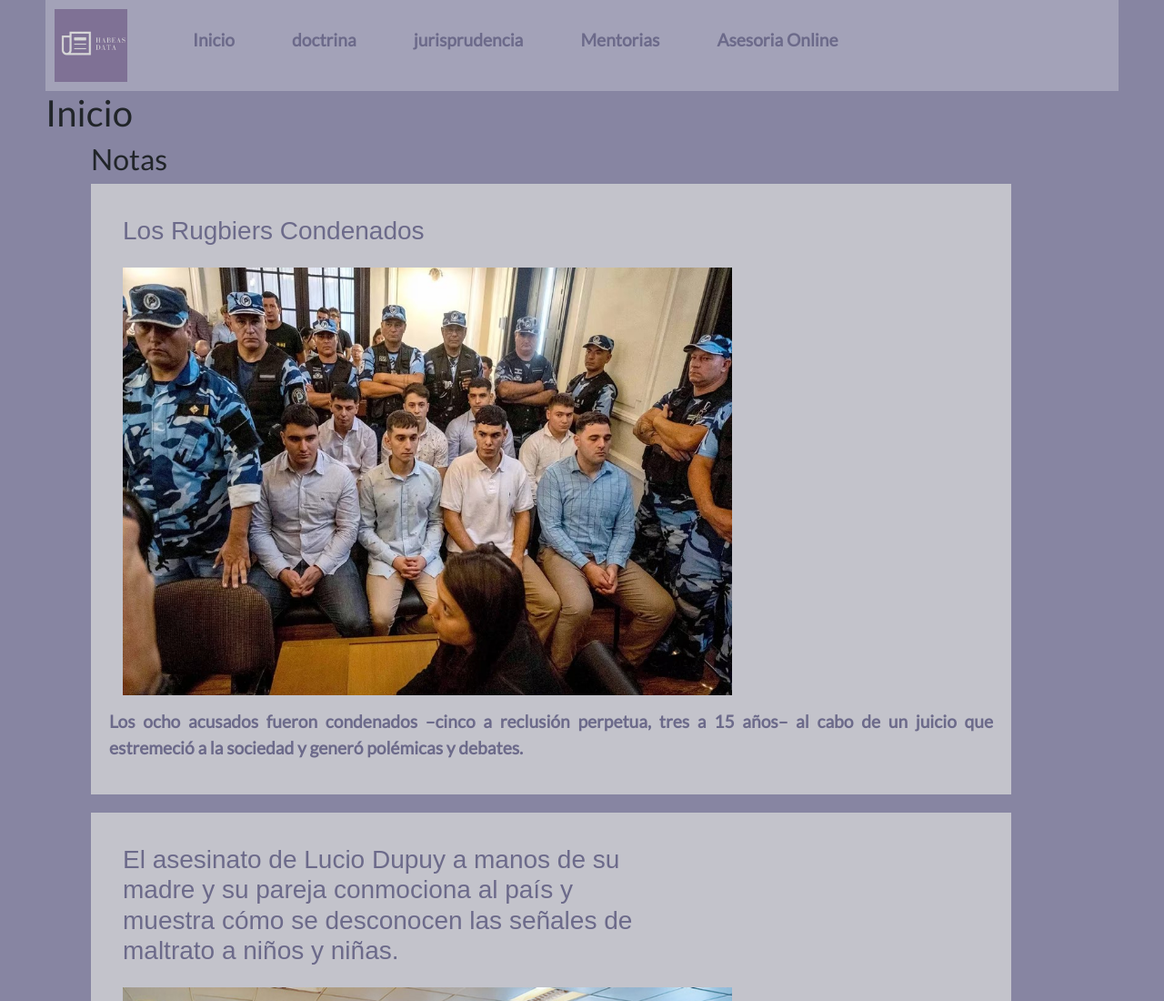
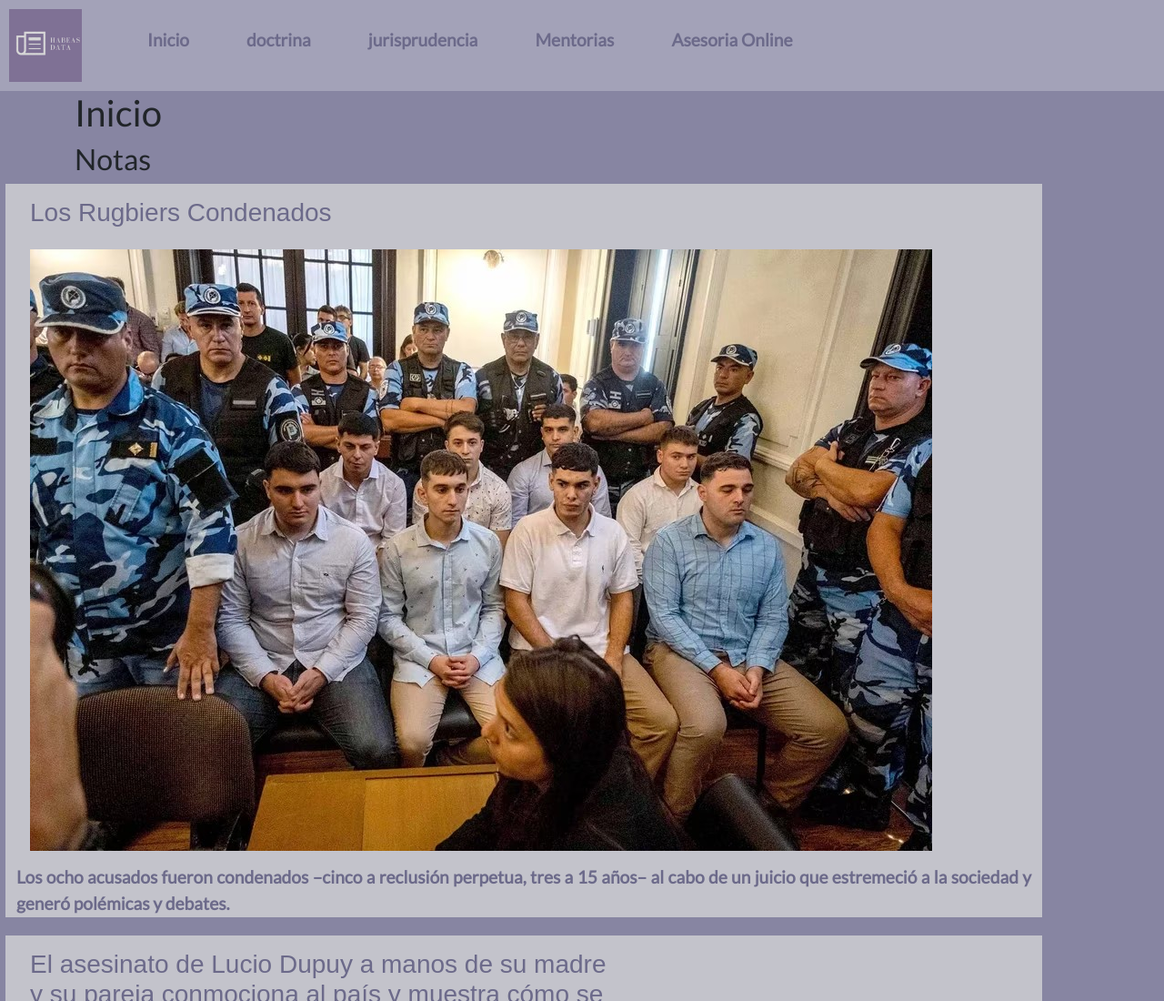
Before and after one commit to ManuelEgido/segunda-pre-entrega-manuel-egido, a website: page index.html in a window 1280 px wide. Shown: the top 1100 px of the page at 91% size. Drawn offline with Linux system fonts and the light colour scheme.

Commit message:
aplico container a los diferentes main

```diff
--- a/index.html
+++ b/index.html
@@ -35,9 +35,9 @@
         </nav>
     </header>
     <main>
-        <h1>Inicio</h1>
+        <div class="container"><h1>Inicio</h1></div>
+        <div class="container"><h2>Notas</h2></div>
         <section class="nota-indice">
-            <h2>Notas</h2>
             <div class="seccion container">
                 <a href="./notas/notarugbiers.html">
                     <h3>Los Rugbiers Condenados</h3>
@@ -48,7 +48,7 @@
                 </a>
 
             </div>
-            <div class="seccion conatiner">
+            <div class="seccion container">
 
                 <a href="./notas/notaluciodupuy.html">
                     <h3>El asesinato de Lucio Dupuy a manos de su madre y su pareja conmociona
--- a/scss/style.scss
+++ b/scss/style.scss
@@ -1,8 +1,6 @@
 @mixin body {
     font-family: 'Lato', sans-serif;
     background-color: #8785a2;
-    margin-left: 50px;
-    margin-right: 50px;
 }
 
 body {
@@ -48,15 +46,13 @@ p {
 }
 
 .nota-indice {
-    padding-left: 50px;
-    max-width: 90%;
+ max-width: 90%;
 }
 
 section div {
         background-color: #dcdcdcb8;
         font-size: 1.2rem;
         font-weight: 600;
-        padding: 50px;
         margin-bottom: 20px;
     }
 
@@ -75,14 +71,10 @@ h3 {
 
 .seccion {
     display: flex wrap;
-    padding: 20px;
 }
 
 .img-box {
-    padding: 15px;
     margin: 0px auto;
-    width: 700px;
-    height: 500px;
 }
 
 #ulMentoria {
```
Also changed, not shown: pages/doctrina.html (+1 -1 lines), pages/jurisprudencia.html (+10 -6 lines), pages/mentorias.html (+6 -3 lines), css/style.css.
